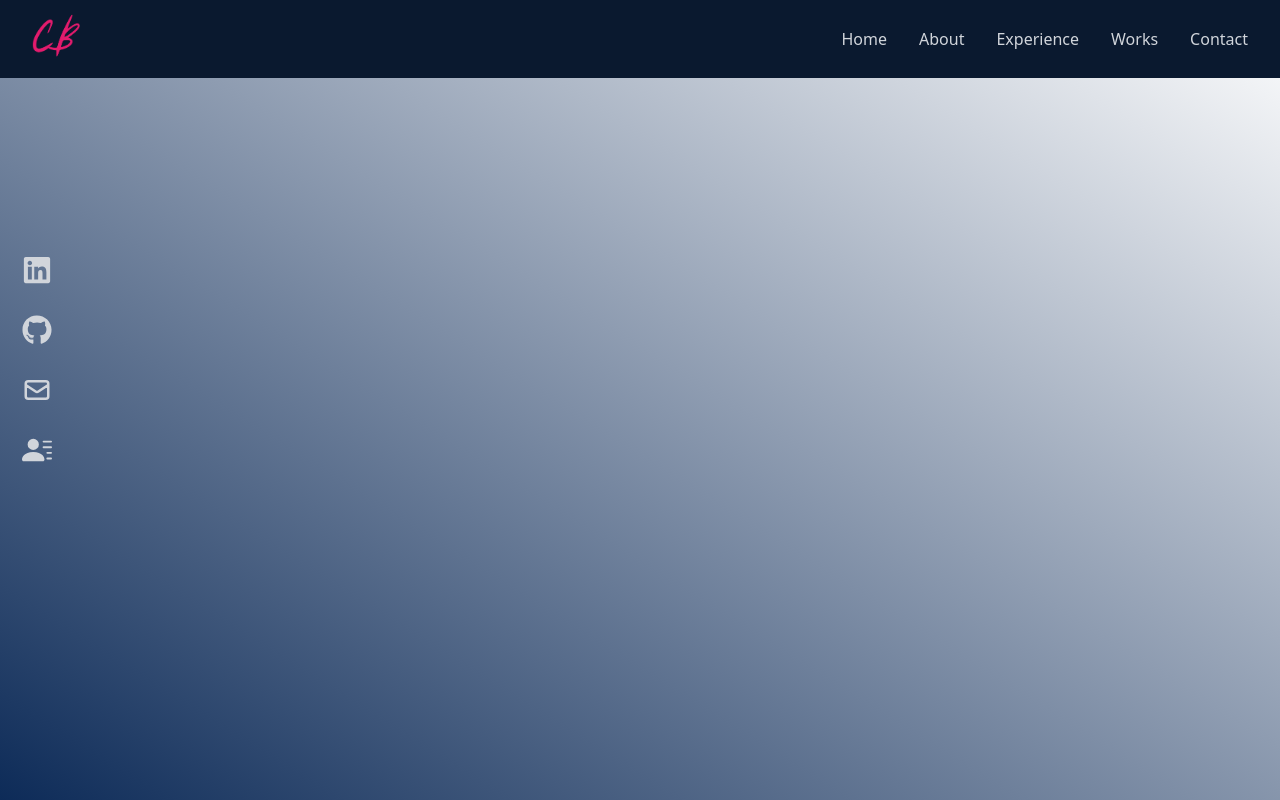
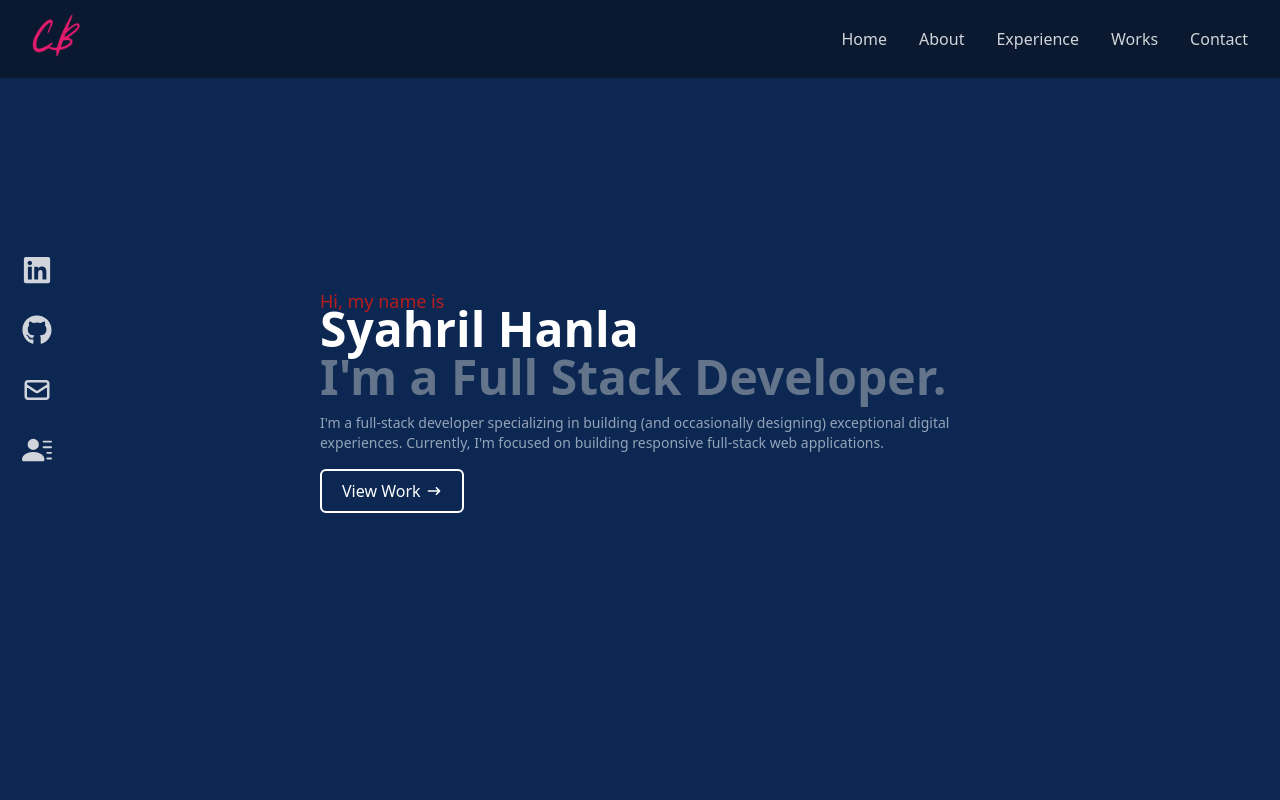
Before and after one commit to syahrilhanla/portfolio-website, a Next.js app: page / in a window 1280 px wide. Built offline with nearby package versions, Linux system fonts and the light colour scheme.

Commit message:
added name component

```diff
--- a/components/Home.jsx
+++ b/components/Home.jsx
@@ -1,8 +1,12 @@
-import { HiArrowNarrowRight } from "react-icons/hi";
+import Introduction from "./Introduction";
 
 const Home = () => {
 	return (
-		<div className='bg-gradient-to-tr from-[#0d2b58] ... h-screen w-screen'></div>
+		<div className='bg-[#0c2852] h-screen w-screen flex flex-col justify-center items-center'>
+			<div className='w-[60%] md:w-[50%] '>
+				<Introduction />
+			</div>
+		</div>
 	);
 };
 
--- /dev/null
+++ b/components/Introduction.jsx
@@ -0,0 +1,26 @@
+import { HiArrowNarrowRight } from "react-icons/hi";
+
+const Introduction = () => {
+	return (
+		<div className='flex flex-col'>
+			<p className='text-red-700 font-medium text-lg'>Hi, my name is</p>
+			<h1 className='text-white text-5xl font-bold mt-[-10px]'>
+				Syahril Hanla
+			</h1>
+			<h1 className='text-slate-500 text-5xl font-bold mb-3'>
+				I'm a Full Stack Developer.
+			</h1>
+			<p className='text-slate-400 text-sm'>
+				I'm a full-stack developer specializing in building (and occasionally
+				designing) exceptional digital experiences. Currently, I'm focused on
+				building responsive full-stack web applications.
+			</p>
+
+			<button className='flex flex-row justify-between items-center px-5 py-2 border border-white border-2 rounded-md text-white w-[9rem] mt-4 font-light hover:bg-slate-300 hover:font-normal hover:text-slate-700 hover:border-bg-slate-700 duration-300'>
+				View Work <HiArrowNarrowRight />
+			</button>
+		</div>
+	);
+};
+
+export default Introduction;
--- a/components/SocialIcons.jsx
+++ b/components/SocialIcons.jsx
@@ -8,7 +8,8 @@ const SocialIcons = ({ navbar }) => {
 			<ul>
 				<li className='h-[60px] w-[150px] flex justify-between items-center ml-[-90px] hover:ml-[-5px] duration-300'>
 					<a
-						href='/'
+						target='_blank'
+						href='https://www.linkedin.com/in/syahril-hanla-45387220a/'
 						className='flex justify-between items-center w-full text-gray-300'
 					>
 						Linkedin <FaLinkedin size={30} />
@@ -16,7 +17,8 @@ const SocialIcons = ({ navbar }) => {
 				</li>
 				<li className='h-[60px] w-[150px] flex justify-between items-center ml-[-90px] hover:ml-[-5px] duration-300'>
 					<a
-						href='/'
+						target='_blank'
+						href='https://github.com/syahrilhanla'
 						className='flex justify-between items-center w-full text-gray-300'
 					>
 						Github <FaGithub size={30} />
@@ -30,7 +32,7 @@ const SocialIcons = ({ navbar }) => {
 						Email <HiOutlineMail size={30} />
 					</a>
 				</li>
-				<li className='h-[60px] w-[150px] flex justify-between items-center ml-[-90px] hover:ml-[-5px] duration-300 hover:bg-slate-700'>
+				<li className='h-[60px] w-[150px] flex justify-between items-center ml-[-90px] hover:ml-[-5px] duration-300'>
 					<a
 						href='/'
 						className='flex justify-between items-center w-full text-gray-300'
```
